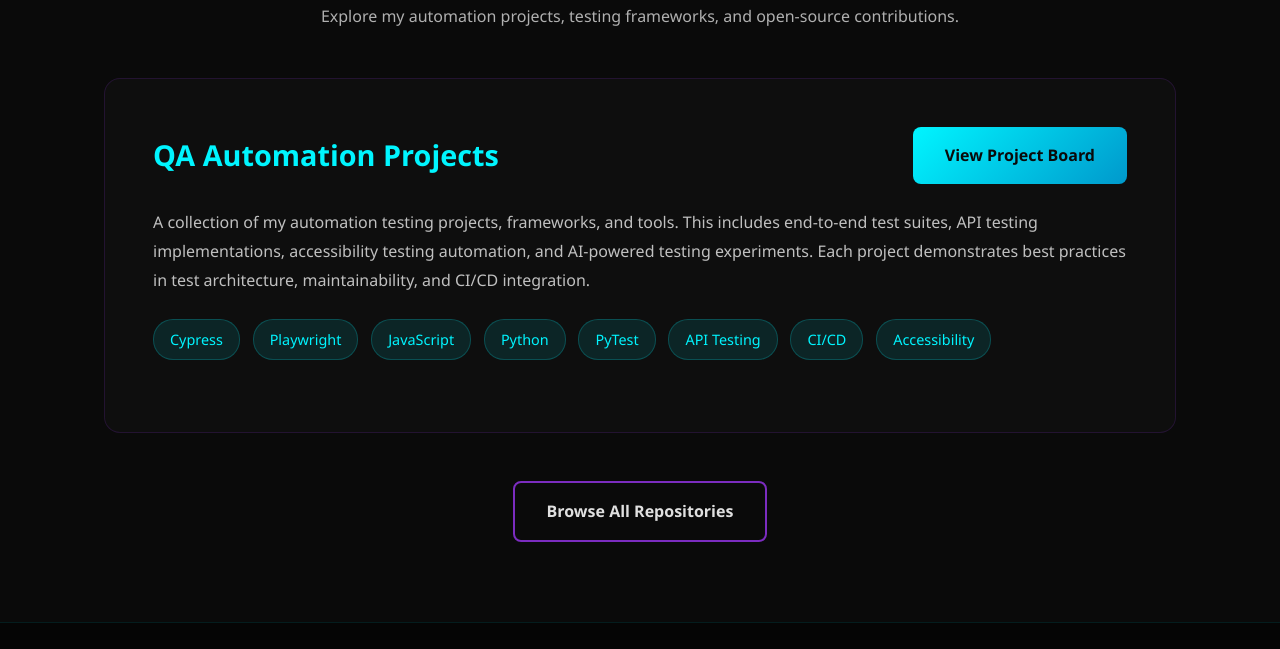
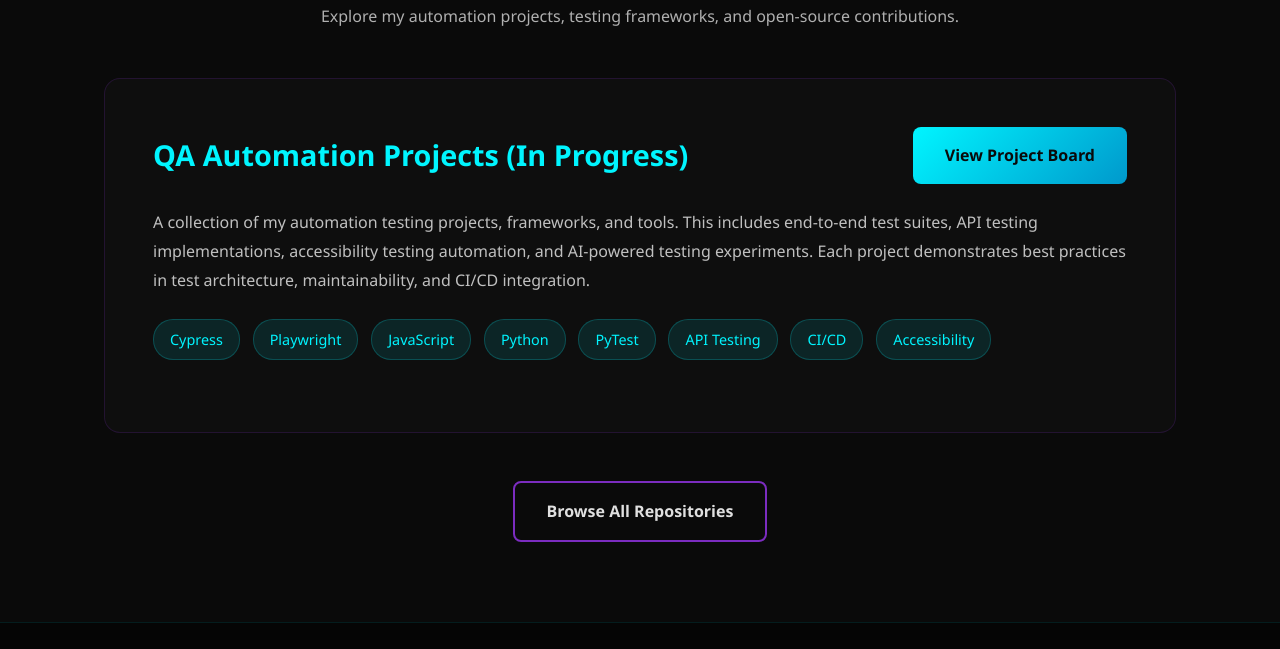
Before and after one commit to PixelA/asherleelevy.github.io, a plain HTML site: page index.html in a window 1280 px wide. Shown: the part 2580-3229 px from the top of the page. Drawn offline with Linux system fonts and the light colour scheme.

Commit message:
Update index.html

```diff
--- a/index.html
+++ b/index.html
@@ -455,7 +455,7 @@
 
         <div class="project-card">
             <div class="project-header">
-                <h3>QA Automation Projects</h3>
+                <h3>QA Automation Projects (In Progress)</h3>
                 <a href="https://github.com/users/PixelA/projects/1/views/1" target="_blank" class="btn btn-primary">View Project Board</a>
             </div>
             <p class="project-description">
```
